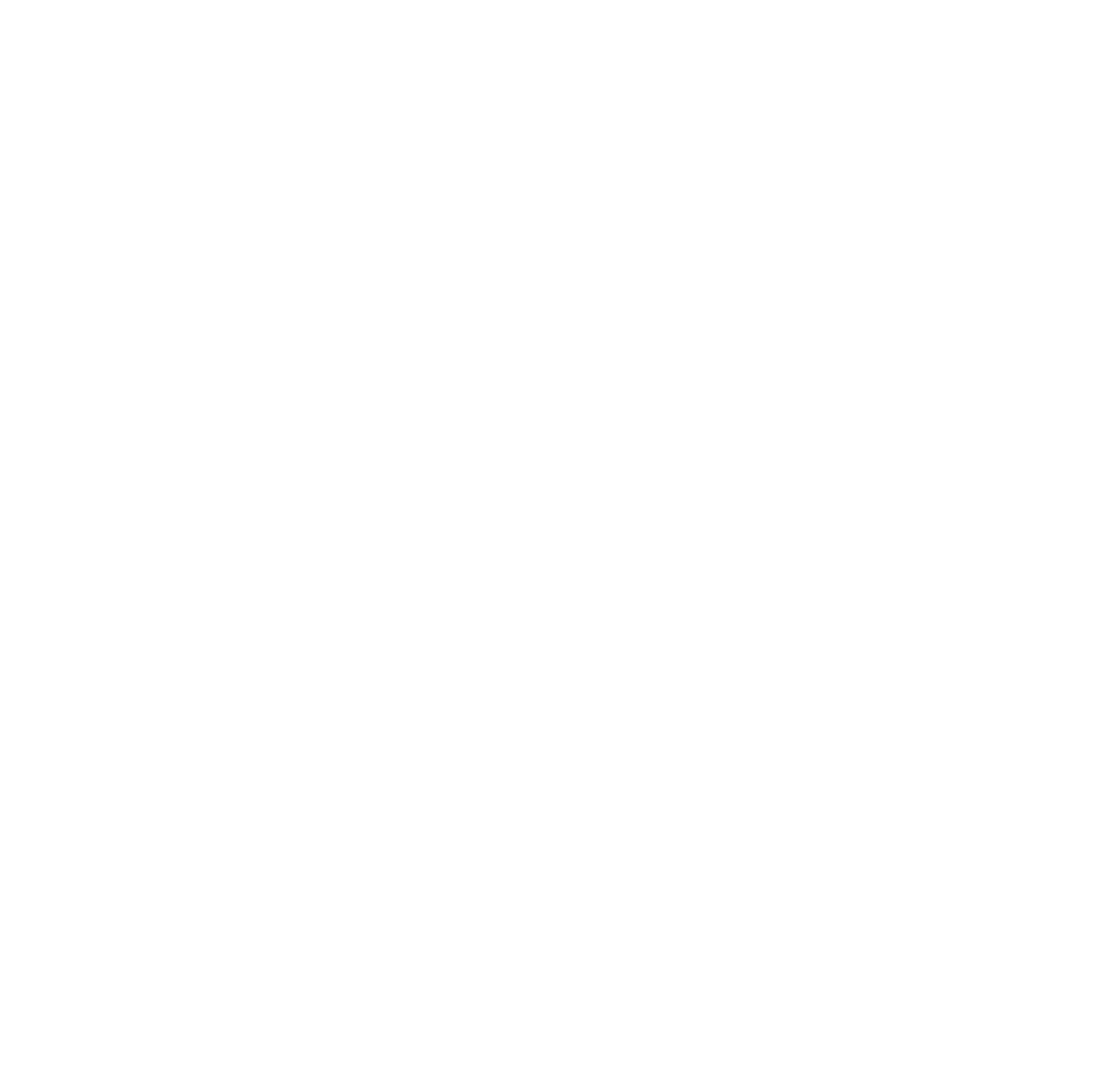
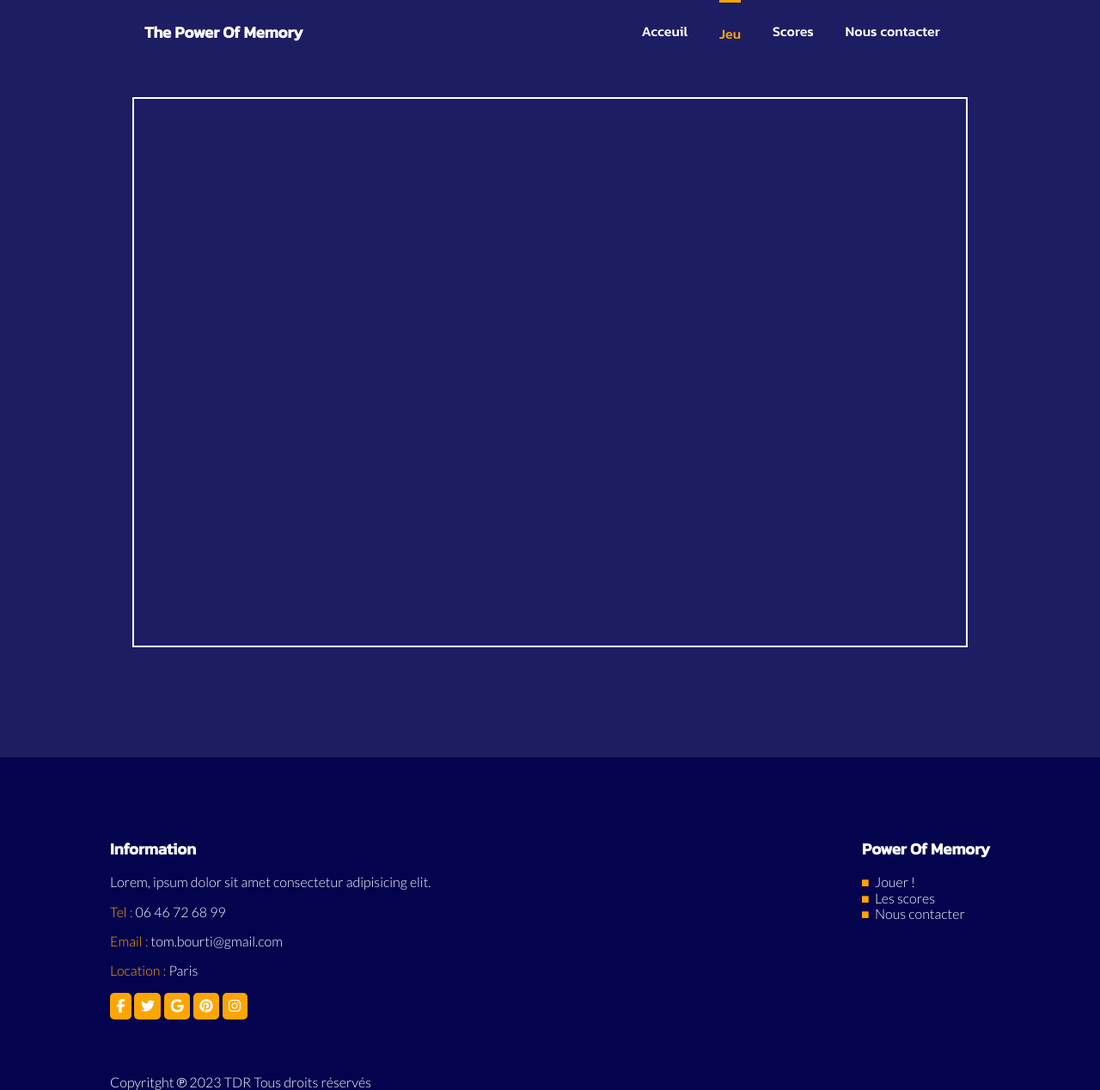
Before and after one commit to hard-tech/fantasy-memory, a PHP site: page /game.html in a window 1280 px wide. Before the commit the page is empty. Shown: the whole page at 86% size. Before the commit the page ends 800 px from the top, so only its background shows below. Run offline with PHP 8.4, Linux system fonts and the light colour scheme; some libraries are stand-ins or nearby versions.

Commit message:
add page game for the project

```diff
--- a/assets/css/main.css
+++ b/assets/css/main.css
@@ -130,3 +130,38 @@ h1{
     background-image: -ms-linear-gradient(left, #ccc, #333, #ccc);
     background-image: -o-linear-gradient(left, #ccc, #333, #ccc);
     }
+
+
+/*
+CSS FOR GAME PAGE
+
+*/
+
+#bodyGames header{
+    position: relative;
+
+}
+#gamesBoard{
+    height: 80vh;
+    margin: 3% auto;
+    border: solid white 2px;
+    width: 76%;
+    display: flex;
+    flex-wrap: wrap;
+    justify-content: space-around;
+    align-items: center;
+}
+.Card{
+    width: 16vw;
+    height: 50vh;
+    /* pour 8 card
+    width: 16vw;
+    height: 35vh;
+    */
+
+        /* pour 16 card
+    width: 9vw;
+    height: 34vh;
+    */
+    background-color: black;
+}
--- a/game.html
+++ b/game.html
@@ -5,8 +5,67 @@
     <meta charset="UTF-8">
     <meta name="viewport" content="width=device-width, initial-scale=1.0">
     <title>Games</title>
+            <!-- librairy -->
+            <link rel="stylesheet" href="assets/css/normalize.css ">
+            <script src="https://kit.fontawesome.com/6abcad6372.js" crossorigin="anonymous"></script>
+            <!-- my css-->
+            <link rel="stylesheet" href="assets/css/header.css">
+            <link rel="stylesheet" href="assets/css/footer.css">
+            <link rel="stylesheet" href="assets/css/main.css">
 </head>
-<body>
+<body id="bodyGames">
+    <header>
+        <nav>
+            <h3>The Power Of Memory</h3>
 
+            <ul>
+                <li><a  href="">Acceuil</a></li>
+                <li><a id="active" href="">Jeu</a></li>
+                <li><a href="">Scores</a></li>
+                <li><a href="">Nous contacter</a></li>
+            </ul>
+        </nav>
+    </header>
+    <main>
+
+        <table id="gamesBoard">
+
+            <tbody>
+
+              </tbody>
+
+        </table>
+
+    </main>
+    <footer>
+
+        <section>
+            <div>
+                <h3>Information</h3>
+                <p class="Ltxt">Lorem, ipsum dolor sit amet consectetur adipisicing elit.</p>
+                <p class="Ltxt"><span class="Fspan">Tel :</span> 06 46 72 68 99</p>
+                <p class="Ltxt"><span class="Fspan">Email :</span> tom.bourti@gmail.com</p>
+                <p class="Ltxt"><span class="Fspan">Location :</span> Paris</p>
+                <div>
+                        <i class="iconf fa-brands fa-facebook-f"></i>
+                        <i class="iconf fa-brands fa-twitter"></i>
+                        <i class="iconf fa-brands fa-google"></i>
+                        <i class="iconf fa-brands fa-pinterest"></i>
+                        <i class="iconf fa-brands fa-instagram"></i>
+                </div>
+            </div>
+            <div>
+                <h3>Power Of Memory</h3>
+                <ul class="Ltxt">
+                    <li>Jouer !</li>
+                    <li>Les scores</li>
+                    <li>Nous contacter</li>
+                </ul>
+            </div>
+        </section>
+
+
+        <p class="Ltxt" id="copyright">Copyritght &copysr; 2023 TDR Tous droits réservés</p>
+    </footer>
 </body>
 </html>
```
